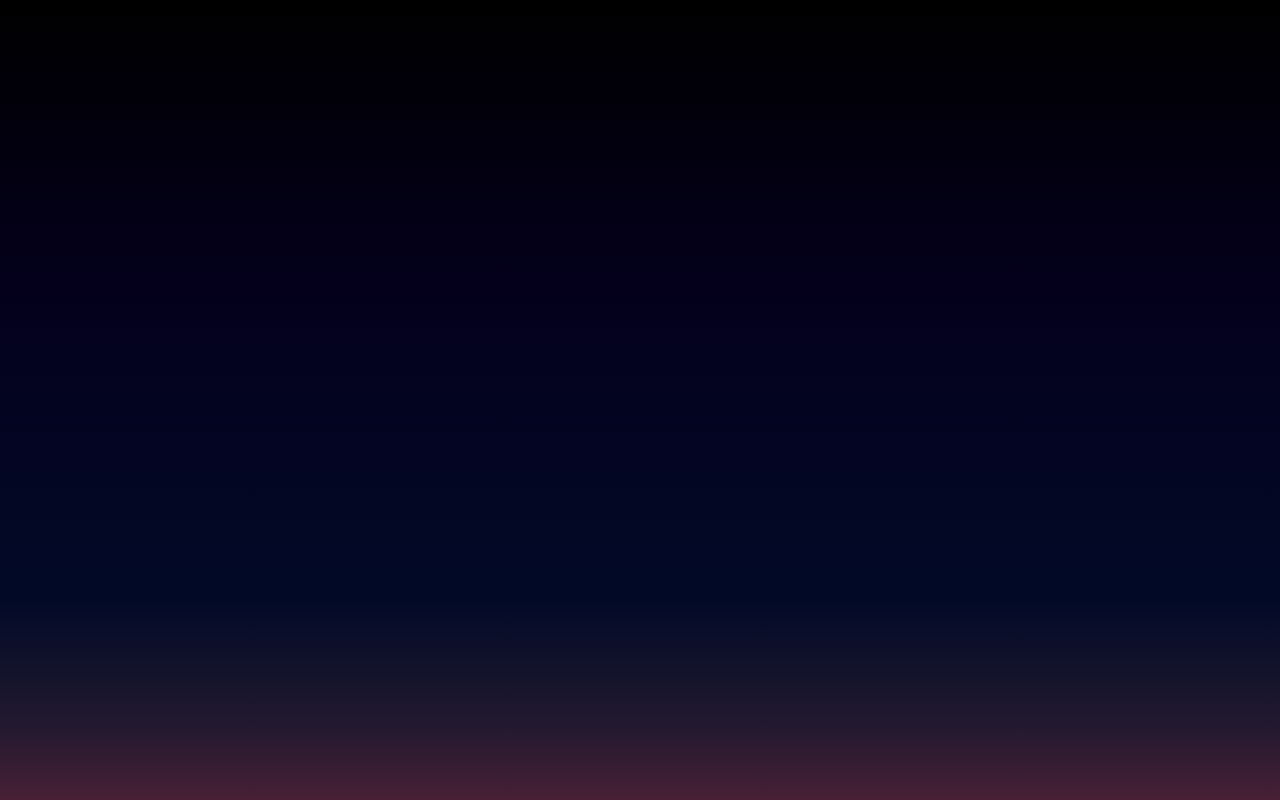
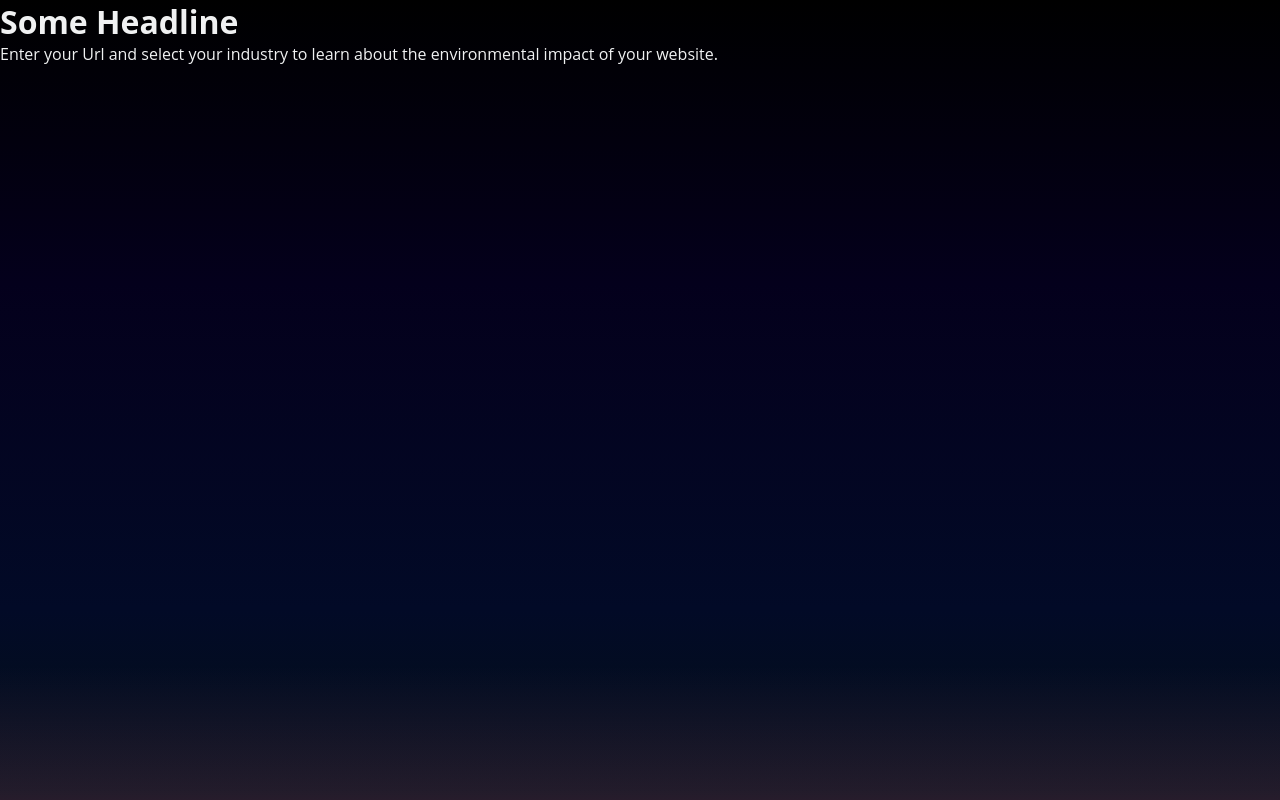
Before and after one commit to stringist/advice-project, a website built with Vite: page index.html in a window 1280 px wide. Built offline with nearby package versions, Linux system fonts and the light colour scheme; no server answers.

Commit message:
started html

```diff
--- a/index.html
+++ b/index.html
@@ -1,20 +1,24 @@
 <!DOCTYPE html>
 <html lang="en">
-  <head>
+
+<head>
     <meta charset="UTF-8" />
     <link rel="icon" type="image/svg+xml" href="favicon.svg" />
     <meta name="viewport" content="width=device-width, initial-scale=1.0" />
     <title>Advice Project</title>
-  </head>
+</head>
 
-  <body>
+<body>
     <header>
-      <div class="gradient_container"></div>
+        <h1>Some Headline</h1>
+        <p>Enter your Url and select your industry to learn about the environmental impact of your website.</p>
+        <div class="gradient_container"></div>
     </header>
     <label for="url">url:</label>
     <input type="text" id="url" name="url" /><br /><br />
     <input type="submit" id="submit" value="Submit" />
     <div id="app"></div>
     <script type="module" src="/main.js"></script>
-  </body>
+</body>
+
 </html>
```
